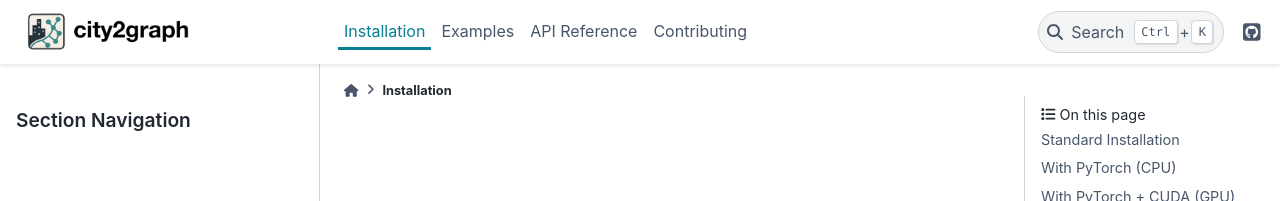
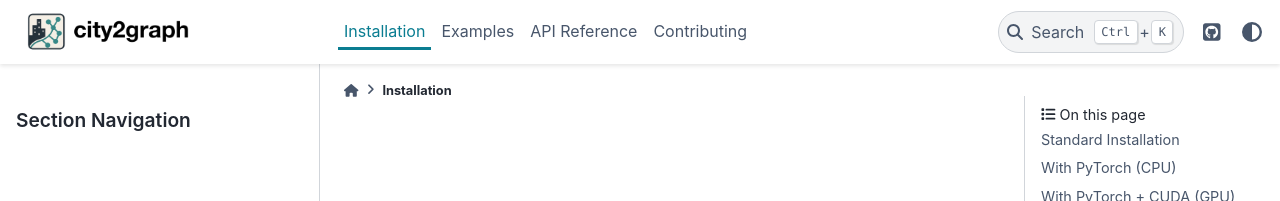
Before and after one commit to yu-ta-sato/city2graph, a Sphinx documentation site: the page built from docs/source/installation.rst, in a window 1280 px wide. Shown: the top 201 px of the page. Built offline with Sphinx 7.4.7 and the PyData theme 0.15.4, drawn with Linux system fonts in a browser that asks for light colours; pages that are not in the unit, such as notebooks, are missing from menus.

Commit message:
Add dark mode

```diff
--- a/docs/source/conf.py
+++ b/docs/source/conf.py
@@ -126,7 +126,7 @@ html_theme_options = {
     "show_nav_level": 1,                 # Show 1 level in navigation
     "navbar_start": ["navbar-logo"],     # Left side of navbar
     "navbar_center": ["navbar-nav"],     # Center of navbar
-    "navbar_end": ["navbar-icon-links"], # Right side of navbar
+    "navbar_end": ["navbar-icon-links", "theme-switcher"], # Right side of navbar
 
     # Logo configuration
     "logo": {
```
